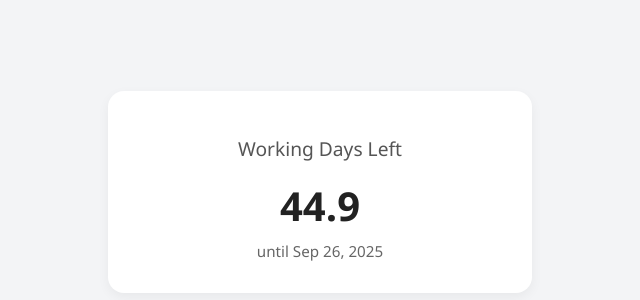
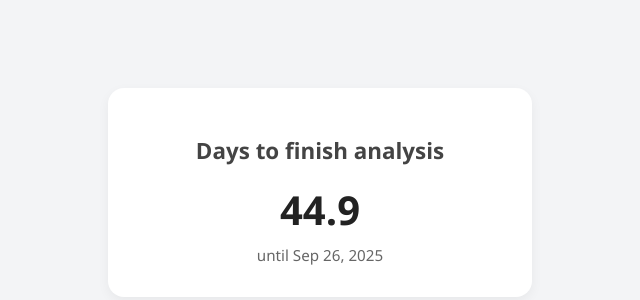
Before and after one commit to CBrack198/working-days-countdown, a plain HTML site: page index.html in a window 1280 px wide. Shown: the part 208-508 px from the top of the page, without its empty margins (320-960 px from the left). Drawn offline with Linux system fonts and the light colour scheme.

Commit message:
Update index.html

```diff
--- a/index.html
+++ b/index.html
@@ -25,10 +25,10 @@
       text-align: center;
     }
     h1 {
-      font-size: 1.2rem;
-      font-weight: 500;
+      font-size: 1.4rem; /* slightly larger */
+      font-weight: 600;
       margin-bottom: 1rem;
-      color: #555;
+      color: #444;
     }
     .count {
       font-size: 2.5rem;
@@ -44,7 +44,7 @@
 </head>
 <body>
   <div class="container">
-    <h1>Working Days Left</h1>
+    <h1>Days to finish analysis</h1>
     <div class="count" id="days-left">...</div>
     <div class="label">until Sep 26, 2025</div>
   </div>
```
